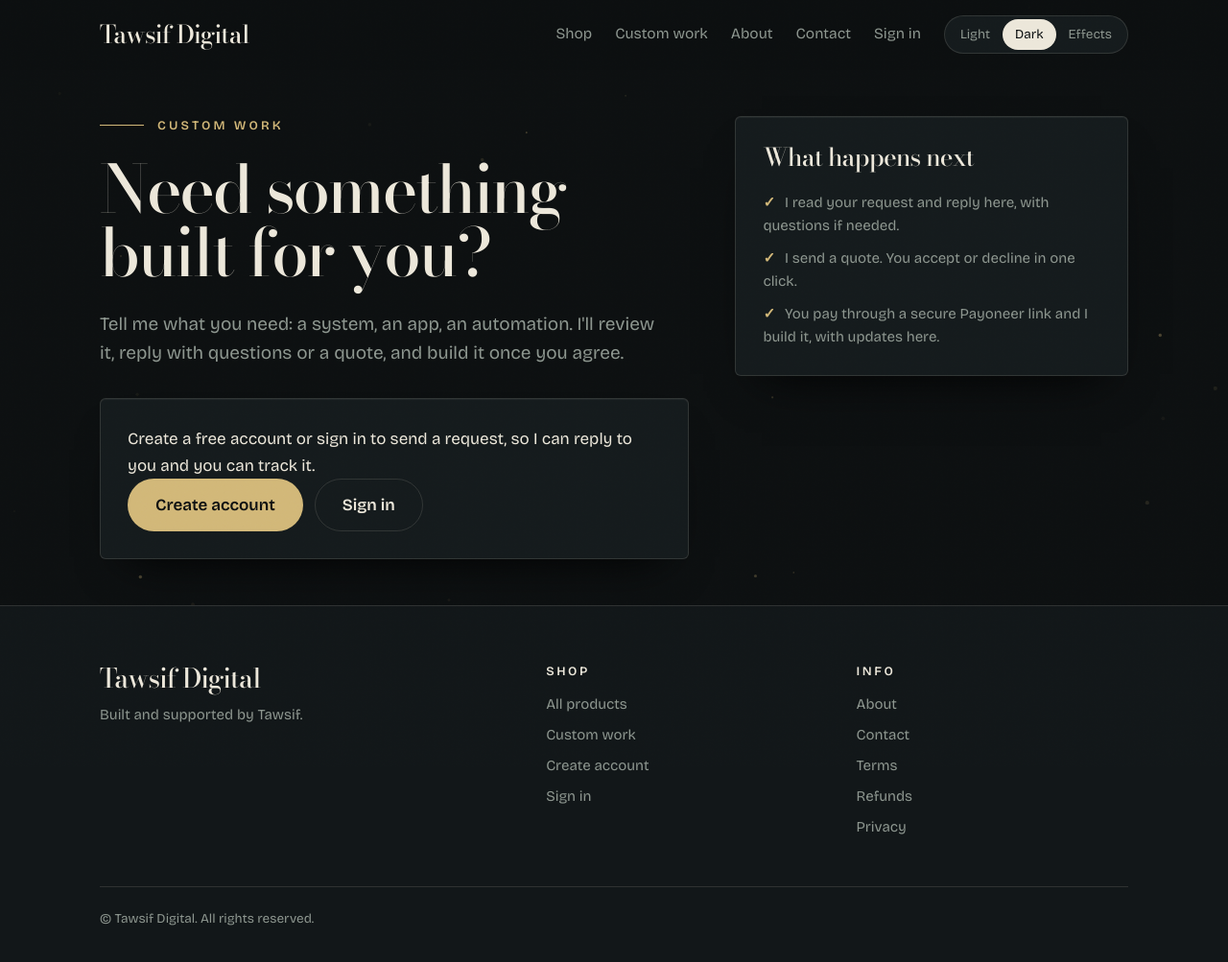
After one commit to taw-ssif26/TawsifDigital, a FastAPI app: page /request in a window 1280 px wide. The commit adds this page. Shown: the whole page at 96% size. Run offline with FastAPI, Linux system fonts and the light colour scheme.

Commit message:
idk what fixrd

```diff
--- a/app/main.py
+++ b/app/main.py
@@ -111,6 +111,32 @@ class Blob(Base):  # product images live in the database, so they survive free h
     __tablename__ = "blobs"
     name: Mapped[str] = mapped_column(String(80), primary_key=True)
     data: Mapped[bytes] = mapped_column(LargeBinary)
+STATUS = {"new": "Received", "reviewing": "Reviewing", "quoted": "Quote sent", "accepted": "Accepted", "in_progress": "In progress", "delivered": "Delivered", "declined": "Declined", "cancelled": "Cancelled"}
+KINDS = ["Software or app", "Automation or workflow", "Website", "Integration or API", "Something else"]
+class CustomRequest(Base):  # a customer asking for something built
+    __tablename__ = "requests"
+    id: Mapped[int] = mapped_column(primary_key=True)
+    user_id: Mapped[int] = mapped_column(ForeignKey("users.id"), index=True)
+    title: Mapped[str] = mapped_column(String(160))
+    kind: Mapped[str] = mapped_column(String(40), default="Something else")
+    details: Mapped[str] = mapped_column(Text, default="")
+    budget: Mapped[str] = mapped_column(String(60), default="")
+    deadline: Mapped[str] = mapped_column(String(60), default="")
+    contact: Mapped[str] = mapped_column(String(120), default="")
+    status: Mapped[str] = mapped_column(String(12), default="new")
+    quote_cents: Mapped[int] = mapped_column(default=0)
+    pay_link: Mapped[str] = mapped_column(String(500), default="")  # Payoneer link for the quote, set by admin
+    admin_note: Mapped[str] = mapped_column(Text, default="")  # private, never shown to the customer
+    created: Mapped[datetime] = mapped_column(default=datetime.utcnow)
+    updated: Mapped[datetime] = mapped_column(default=datetime.utcnow)
+    user: Mapped["User"] = relationship()
+class RequestMsg(Base):
+    __tablename__ = "request_msgs"
+    id: Mapped[int] = mapped_column(primary_key=True)
+    request_id: Mapped[int] = mapped_column(ForeignKey("requests.id"), index=True)
+    from_admin: Mapped[bool] = mapped_column(default=False)
+    body: Mapped[str] = mapped_column(Text)
+    created: Mapped[datetime] = mapped_column(default=datetime.utcnow)
 class Setting(Base):
     __tablename__ = "settings"
     key: Mapped[str] = mapped_column(String(60), primary_key=True)
@@ -137,6 +163,9 @@ DEF = {
  "how_title": ("How-it-works headline", "How it works"),
  "cta_title": ("Closing headline", "Ready when you are."), "cta_sub": ("Closing subtext", "Pick a product, pay securely, and it unlocks in your library as soon as I confirm it."),
  "bd_phone": ("bKash / Nagad number", "+880 1XXX-XXXXXX"),
+ "request_open": ("Accepting custom requests (1 = yes, 0 = no)", "1"),
+ "request_title": ("Custom work page headline", "Need something built for you?"),
+ "request_intro": ("Custom work page intro", "Tell me what you need: a system, an app, an automation. I'll review it, reply with questions or a quote, and build it once you agree."),
  "seller_share": ("Seller share of each sale, percent (used for payouts)", "80"),
  "seo_desc": ("Default meta description", "Source code, n8n automations, templates and software subscriptions with instant delivery."),
  "footer": ("Footer line", "Built and supported by Tawsif."),
@@ -231,7 +260,7 @@ def render(request, db, name, status=200, **ctx):
     S = settings(db)
     request.session.setdefault("csrf", secrets.token_urlsafe(24))
     ctx.update(request=request, S=S, u=me(request, db), csrf=request.session["csrf"], flash=request.session.pop("flash", None), base=BASE,
-               fmt=fmt, show=lambda p: price(p, S), access=has_access, google=bool(G_ID), pages=db.scalars(select(Page)).all())
+               fmt=fmt, show=lambda p: price(p, S), access=has_access, rstatus=STATUS, google=bool(G_ID), pages=db.scalars(select(Page)).all())
     return T.TemplateResponse(request, name, ctx, status_code=status)
 def mail(to, subject, html):  # Brevo transactional API; without a key the message is printed to the console
     key = E("BREVO_API_KEY")
@@ -357,7 +386,7 @@ def logout(request: Request, _=Depends(csrf)): request.session.clear(); return g
 @app.get("/account")
 def account(request: Request, db=Depends(get_db)):
     u = need(request, db)
-    return render(request, db, "account.html", new2fa=request.session.get("new2fa"), orders=db.scalars(select(Order).where(Order.user_id == u.id).order_by(Order.created.desc())).all())
+    return render(request, db, "account.html", reqs=db.scalars(select(CustomRequest).where(CustomRequest.user_id == u.id).order_by(CustomRequest.created.desc())).all(), new2fa=request.session.get("new2fa"), orders=db.scalars(select(Order).where(Order.user_id == u.id).order_by(Order.created.desc())).all())
 @app.post("/account")
 def account_save(request: Request, db=Depends(get_db), _=Depends(csrf), name: str = Form(""), country: str = Form("")):
     u = need(request, db); u.name, u.country = name.strip()[:120], country.strip()[:60]; db.commit(); flash(request, "Profile saved."); return go("/account")
@@ -464,7 +493,9 @@ def admin(request: Request, db=Depends(get_db)):
     expiring = db.scalars(select(Order).where(Order.status == "paid", Order.paid_until.is_not(None), Order.paid_until < now + timedelta(days=7)).order_by(Order.paid_until)).all()
     log = db.scalars(select(Audit).order_by(Audit.id.desc()).limit(40)).all()
     claims = db.scalar(select(func.count(Order.id)).where(Order.status == "pending", Order.claimed == True))  # noqa: E712
-    return render(request, db, "admin.html", DEF=DEF, paid=paid, bals=bals, sh=sh, expiring=expiring, log=log, claims=claims, users=db.scalars(select(User).order_by(User.created.desc())).all(),
+    reqs = db.scalars(select(CustomRequest).order_by(CustomRequest.status != "new", CustomRequest.updated.desc()).limit(60)).all()
+    new_reqs = db.scalar(select(func.count(CustomRequest.id)).where(CustomRequest.status == "new"))
+    return render(request, db, "admin.html", DEF=DEF, paid=paid, bals=bals, sh=sh, expiring=expiring, log=log, claims=claims, reqs=reqs, new_reqs=new_reqs, users=db.scalars(select(User).order_by(User.created.desc())).all(),
                   orders=db.scalars(select(Order).order_by(Order.status != "pending", Order.claimed.desc(), Order.created.desc()).limit(60)).all(), pending=db.scalar(select(func.count(Product.id)).where(Product.status == "pending")))
 @app.post("/admin/settings")
 async def admin_settings(request: Request, db=Depends(get_db)):
@@ -540,6 +571,58 @@ def tfa_login(request: Request, db=Depends(get_db), _=Depends(csrf), code: str =
     u.totp_last = c; db.commit(); request.session.clear(); request.session["uid"] = u.id
     return go("/admin" if u.role == "admin" else "/account")
 
+# ---------- custom work requests ----------
+def req_for(request, db, rid):
+    u = need(request, db); r = db.get(CustomRequest, rid)
+    if not r or (u.role != "admin" and r.user_id != u.id): raise HTTPEx(404)  # customers only ever see their own
+    return u, r
+def tell_admin(r, what):
+    if E("ADMIN_EMAIL"): mail(E("ADMIN_EMAIL"), f"Custom request: {what}", f'<p><b>{_html.escape(r.title)}</b> from {_html.escape(r.user.email)}.</p><p><a href="{BASE}/request/{r.id}">Open it</a></p>')
+@app.get("/request")
+def request_form(request: Request, db=Depends(get_db)): return render(request, db, "request_new.html", kinds=KINDS)
+@app.post("/request")
+def request_create(request: Request, db=Depends(get_db), _=Depends(csrf), title: str = Form(), kind: str = Form("Something else"), details: str = Form(), budget: str = Form(""),
+                   deadline: str = Form(""), contact: str = Form(""), website: str = Form("")):
+    u = need(request, db)
+    if settings(db)["request_open"] != "1": raise HTTPEx(403, "Custom requests are closed right now.")
+    if website: return go("/")  # honeypot: real people never fill the hidden field
+    limit(request, "req", 5, 3600); title, details = title.strip()[:160], details.strip()[:5000]
+    if len(title) < 4 or len(details) < 30: flash(request, "Please add a title and describe what you need in a few sentences."); return go("/request")
+    r = CustomRequest(user_id=u.id, title=title, kind=kind if kind in KINDS else KINDS[-1], details=details, budget=budget.strip()[:60], deadline=deadline.strip()[:60], contact=contact.strip()[:120])
+    db.add(r); db.commit(); tell_admin(r, "new request")
+    flash(request, "Request sent. I'll review it and reply here."); return go(f"/request/{r.id}")
+@app.get("/request/{rid}")
+def request_view(rid: int, request: Request, db=Depends(get_db)):
+    u, r = req_for(request, db, rid)
+    return render(request, db, "request_view.html", r=r, msgs=db.scalars(select(RequestMsg).where(RequestMsg.request_id == r.id).order_by(RequestMsg.id)).all())
+@app.post("/request/{rid}/msg")
+def request_msg(rid: int, request: Request, db=Depends(get_db), _=Depends(csrf), body: str = Form()):
+    u, r = req_for(request, db, rid); limit(request, "rmsg", 20, 3600); body = body.strip()[:2000]
+    if body:
+        adm = u.role == "admin"; db.add(RequestMsg(request_id=r.id, from_admin=adm, body=body)); r.updated = datetime.utcnow(); db.commit()
+        if adm: mail(r.user.email, f"New message about: {r.title}", f'<p>{_html.escape(body)}</p><p><a href="{BASE}/request/{r.id}">Open the conversation</a></p>')
+        else: tell_admin(r, "new message")
+    return go(f"/request/{rid}")
+@app.post("/request/{rid}/respond")
+def request_respond(rid: int, request: Request, db=Depends(get_db), _=Depends(csrf), action: str = Form()):
+    u, r = req_for(request, db, rid)
+    ok = u.id == r.user_id and ((r.status == "quoted" and action in ("accept", "decline")) or (r.status in ("new", "reviewing", "quoted") and action == "cancel"))
+    if not ok: raise HTTPEx(400, "Nothing to respond to.")
+    r.status = {"accept": "accepted", "decline": "declined", "cancel": "cancelled"}[action]; r.updated = datetime.utcnow(); db.commit(); tell_admin(r, STATUS[r.status].lower())
+    flash(request, "Thanks, I've noted that."); return go(f"/request/{rid}")
+@app.post("/admin/request/{rid}")
+def admin_request(rid: int, request: Request, db=Depends(get_db), _=Depends(csrf), status: str = Form(), quote_usd: float = Form(0), pay_link: str = Form(""), admin_note: str = Form("")):
+    adm = need(request, db, "admin"); r = db.get(CustomRequest, rid)
+    if not r: raise HTTPEx(404)
+    if status not in STATUS: raise HTTPEx(400, "Unknown status.")
+    pay_link = pay_link.strip()[:500]
+    if pay_link and not pay_link.startswith("https://"): flash(request, "Payment links must start with https://"); return go(f"/request/{rid}")
+    cents = max(0, round(quote_usd * 100)); changed = status != r.status or cents != r.quote_cents
+    r.status, r.quote_cents, r.pay_link, r.admin_note, r.updated = status, cents, pay_link, admin_note[:3000], datetime.utcnow()
+    audit(db, adm, f"Request {r.id} ({r.title[:40]}): {status}" + (f", quote {fmt(cents)}" if cents else "")); db.commit()
+    if changed: mail(r.user.email, f"Update on your request: {r.title}", f"<p>Status: <b>{STATUS[status]}</b>.</p>" + (f"<p>Quote: <b>{fmt(cents)}</b>.</p>" if cents else "") + f'<p><a href="{BASE}/request/{r.id}">See details and reply</a></p>')
+    flash(request, "Saved." + (" The customer was emailed." if changed else "")); return go(f"/request/{rid}")
+
 # ---------- password reset ----------
 rser = URLSafeTimedSerializer(SECRET, salt="reset")
 def reset_user(token, db):  # token embeds the tail of the current hash, so it dies the moment the password changes (single use)
@@ -599,10 +682,10 @@ def img(name: str, db=Depends(get_db)):
 @app.get("/robots.txt")
 def robots():
     ai = "\n".join(f"User-agent: {b}\nAllow: /\n" for b in ("GPTBot", "ClaudeBot", "PerplexityBot", "Google-Extended", "CCBot"))
-    return PlainTextResponse(f"User-agent: *\nAllow: /\nDisallow: /admin\nDisallow: /studio\nDisallow: /account\nDisallow: /buy\nDisallow: /download\n\n{ai}\nSitemap: {BASE}/sitemap.xml\n")
+    return PlainTextResponse(f"User-agent: *\nAllow: /\nDisallow: /admin\nDisallow: /studio\nDisallow: /account\nDisallow: /buy\nDisallow: /request/\nDisallow: /download\n\n{ai}\nSitemap: {BASE}/sitemap.xml\n")
 @app.get("/sitemap.xml")
 def sitemap(db=Depends(get_db)):
-    urls = ["/", "/products"] + [f"/pages/{p.slug}" for p in db.scalars(select(Page))] + [f"/p/{p.slug}" for p in db.scalars(select(Product).where(Product.status == "live"))]
+    urls = ["/", "/products", "/request"] + [f"/pages/{p.slug}" for p in db.scalars(select(Page))] + [f"/p/{p.slug}" for p in db.scalars(select(Product).where(Product.status == "live"))]
     return Response('<?xml version="1.0" encoding="UTF-8"?><urlset xmlns="http://www.sitemaps.org/schemas/sitemap/0.9">' + "".join(f"<url><loc>{BASE}{u}</loc></url>" for u in urls) + "</urlset>", media_type="application/xml")
 @app.get("/llms.txt")
 def llms(db=Depends(get_db)):
--- a/app/templates/account.html
+++ b/app/templates/account.html
@@ -1,6 +1,8 @@
 {% extends "base.html" %}{% block title %}Account | {{ S.site_name }}{% endblock %}{% block robots %}<meta name="robots" content="noindex">{% endblock %}
 {% block body %}<section class="sec"><h1 style="font-size:clamp(38px,6vw,64px)">Your library</h1>
 {% for o in orders if o.status == 'paid' %}<div class="row" style="grid-template-columns:1fr auto"><span class="n">{{ o.product.title }}<small>{% if o.license %}License key: <b>{{ o.license }}</b>. {% endif %}{% if o.product.per and o.paid_until %}Access until {{ o.paid_until.strftime('%b %d, %Y') }}{% if not access(o) %} (expired, pay again to renew){% endif %}.{% endif %}</small></span><span>{% if access(o) %}<a class="btn s" href="/download/{{ o.code }}">{{ 'Open' if o.product.link and not o.product.file_name else 'Download' }}</a>{% else %}<a class="btn s o" href="/p/{{ o.product.slug }}">Renew</a>{% endif %}</span></div>{% else %}<p class="mute" style="margin:18px 0">Purchases appear here once payment is confirmed.</p>{% endfor %}
+<h2 style="font-size:32px;margin:48px 0 8px">Custom requests</h2>
+{% for r in reqs %}<a class="row" href="/request/{{ r.id }}" style="grid-template-columns:1fr auto"><span class="n">{{ r.title }}<small>{{ r.kind }}</small></span><span class="pill {{ 'hot' if r.status == 'quoted' }}">{{ rstatus[r.status] }}</span></a>{% else %}<p class="mute">Need something built for you? <a href="/request">Request custom work</a>.</p>{% endfor %}{% if reqs %}<p style="margin-top:18px"><a class="btn o s" href="/request">New request</a></p>{% endif %}
 <div class="two"><div><h2 style="font-size:32px">Payment history</h2><div class="scroll"><table><tr><th>Order</th><th>Product</th><th>Via</th><th>Amount</th><th>Status</th></tr>
 {% for o in orders %}<tr><td>{% if o.status=='pending' %}<a href="/order/{{ o.code }}">{{ o.code }}</a>{% else %}{{ o.code }}{% endif %}</td><td>{{ o.product.title }}</td><td>{{ {'payoneer': 'Payoneer', 'free': 'Free'}.get(o.provider, 'bKash/Nagad') }}</td><td>{{ fmt(o.amount_cents) if o.amount_cents else 'Free' }}</td><td><span class="pill">{{ o.status }}</span></td></tr>{% endfor %}</table></div></div>
 <form method="post" class="card st"><h2 style="font-size:32px">Profile</h2><input type="hidden" name="csrf_token" value="{{ csrf }}"><label>Name<input name="name" value="{{ u.name }}" maxlength="120"></label><label>Country<select name="country">{% for c in ['Bangladesh','United States','United Kingdom','Canada','Germany','India','Other'] %}<option {{ 'selected' if c==u.country }}>{{ c }}</option>{% endfor %}</select></label><p class="mute">{{ u.email }}</p><button class="btn">Save</button></form></div><div class="two" style="padding-top:0"><div class="card st"><h2 style="font-size:32px">Two-factor sign-in</h2>
--- a/app/templates/admin.html
+++ b/app/templates/admin.html
@@ -1,7 +1,8 @@
 {% extends "base.html" %}{% block title %}Admin | {{ S.site_name }}{% endblock %}{% block robots %}<meta name="robots" content="noindex">{% endblock %}
 {% block body %}<section class="sec"><h1 style="font-size:clamp(38px,6vw,64px)">Dashboard</h1>{% if not u.totp %}<p class="msg">Turn on two-factor sign-in for this admin account in <a href="/account">your account</a>.</p>{% endif %}
-<div class="stats"><div><b>{{ fmt(paid[1]) }}</b>revenue</div><div><b>{{ paid[0] }}</b>paid orders</div><div><b>{{ users|length }}</b>users</div><div><b>{{ pending }}</b><a href="/studio">awaiting approval</a></div><div><b>{{ claims }}</b>payments to confirm</div></div>
-<details open><summary>Site content and offers</summary><form method="post" action="/admin/settings" class="st" style="margin-top:16px"><input type="hidden" name="csrf_token" value="{{ csrf }}">{% for k,(label,_) in DEF.items() %}<label>{{ label }}{% if S[k]|length > 70 %}<textarea name="{{ k }}" style="min-height:80px">{{ S[k] }}</textarea>{% else %}<input name="{{ k }}" value="{{ S[k] }}">{% endif %}</label>{% endfor %}<button class="btn">Save content</button></form></details>
+<div class="stats"><div><b>{{ fmt(paid[1]) }}</b>revenue</div><div><b>{{ paid[0] }}</b>paid orders</div><div><b>{{ users|length }}</b>users</div><div><b>{{ pending }}</b><a href="/studio">awaiting approval</a></div><div><b>{{ claims }}</b>payments to confirm</div><div><b>{{ new_reqs }}</b>new custom requests</div></div>
+<details open><summary>Custom requests ({{ new_reqs }} new)</summary>{% for r in reqs %}<a class="row" href="/request/{{ r.id }}" style="grid-template-columns:1fr auto auto;padding:16px 0"><span class="n" style="font-size:22px">{{ r.title }}<small>{{ r.user.email }} · {{ r.kind }}{% if r.budget %} · budget {{ r.budget }}{% endif %}</small></span><span class="pill {{ 'hot' if r.status == 'new' }}">{{ rstatus[r.status] }}</span><span class="mute" style="font-size:14px">{{ r.updated.strftime('%b %d') }}</span></a>{% else %}<p class="mute" style="margin-top:12px">No requests yet.</p>{% endfor %}</details>
+<details><summary>Site content and offers</summary><form method="post" action="/admin/settings" class="st" style="margin-top:16px"><input type="hidden" name="csrf_token" value="{{ csrf }}">{% for k,(label,_) in DEF.items() %}<label>{{ label }}{% if S[k]|length > 70 %}<textarea name="{{ k }}" style="min-height:80px">{{ S[k] }}</textarea>{% else %}<input name="{{ k }}" value="{{ S[k] }}">{% endif %}</label>{% endfor %}<button class="btn">Save content</button></form></details>
 <details><summary>Pages</summary>{% for pg in pages %}<form method="post" action="/admin/page" class="st card" style="margin:14px 0"><input type="hidden" name="csrf_token" value="{{ csrf }}"><input type="hidden" name="slug" value="{{ pg.slug }}"><label>Title<input name="title" value="{{ pg.title }}"></label><label>Body (/pages/{{ pg.slug }})<textarea name="body">{{ pg.body }}</textarea></label><div><button class="btn s">Save</button> <button class="btn s o" name="delete" value="1">Delete</button></div></form>{% endfor %}
 <form method="post" action="/admin/page" class="st card"><input type="hidden" name="csrf_token" value="{{ csrf }}"><label>New page address<input name="slug" required placeholder="privacy"></label><label>Title<input name="title" required></label><label>Body<textarea name="body"></textarea></label><button class="btn s">Add page</button></form></details>
 <details><summary>Orders</summary><div class="scroll"><table><tr><th>Code</th><th>Buyer</th><th>Product</th><th>Via</th><th>Amount</th><th>Status</th><th></th></tr>{% for o in orders %}<tr><td>{{ o.code }}</td><td>{{ o.user.email }}</td><td>{{ o.product.title }}</td><td>{{ o.provider }}{% if o.paid_until %}<br><small class="mute">until {{ o.paid_until.strftime('%b %d') }}</small>{% endif %}</td><td>{{ fmt(o.amount_cents) }}</td><td><span class="pill">{{ o.status }}</span>{% if o.claimed and o.status=='pending' %} <span class="pill hot">says paid</span>{% endif %}{% if o.note %}<br><small class="mute">{{ o.note }}</small>{% endif %}</td><td><form method="post" action="/admin/order/{{ o.id }}" style="display:flex;gap:6px"><input type="hidden" name="csrf_token" value="{{ csrf }}">{% if o.status != 'paid' %}<button class="btn s" name="action" value="paid">Mark paid</button>{% elif o.product.per %}<button class="btn s" name="action" value="renew">Renew +1 month</button><button class="btn s o" name="action" value="refunded">Refund</button>{% else %}<button class="btn s o" name="action" value="refunded">Refund</button>{% endif %}</form></td></tr>{% endfor %}</table></div></details>
--- a/app/templates/base.html
+++ b/app/templates/base.html
@@ -12,14 +12,14 @@
 <div id="ld" aria-hidden="true"><b>{{ S.site_name }}</b><u></u></div><canvas id="fxc" aria-hidden="true"></canvas><div class="grain"></div><div id="glow"></div><div id="ring"></div><div id="bar"></div>
 {% if S.offer_on == '1' %}<div id="offer" data-end="{{ S.offer_ends }}">{{ S.offer_text }} · {{ S.offer_pct }}% off everything{% if S.offer_ends %} · ends in <span id="cd"></span>{% endif %}</div>{% endif %}
 <header><div class="w hd"><a class="logo" href="/">{{ S.site_name }}</a>
-<nav><a href="/products">Shop</a>{% for p in pages if p.slug in ('about','contact') %}<a href="/pages/{{ p.slug }}">{{ p.title }}</a>{% endfor %}
+<nav><a href="/products">Shop</a><a href="/request">Custom work</a>{% for p in pages if p.slug in ('about','contact') %}<a href="/pages/{{ p.slug }}">{{ p.title }}</a>{% endfor %}
 {% if u %}{% if u.role == 'admin' %}<a href="/admin">Admin</a>{% endif %}{% if u.role in ('admin','seller') %}<a href="/studio">Studio</a>{% endif %}<a href="/account">Account</a>
 <form method="post" action="/logout" style="display:inline"><input type="hidden" name="csrf_token" value="{{ csrf }}"><button class="lnk">Sign out</button></form>
 {% else %}<a href="/login">Sign in</a>{% endif %}
 <div class="seg" role="group" aria-label="Theme"><button data-t="light">Light</button><button data-t="dark">Dark</button><button data-t="fx">Effects</button></div></nav></div></header>
 <main><div class="w">{% if flash %}<p class="msg" role="status">{{ flash }}</p>{% endif %}{% block body %}{% endblock %}</div></main>
 <footer><div class="w"><div class="fg"><div><a class="logo" href="/" style="color:var(--fg);font-size:28px;margin-bottom:12px">{{ S.site_name }}</a><p style="max-width:34ch">{{ S.footer }}</p></div>
-<div><h4>Shop</h4><a href="/products">All products</a>{% if u %}<a href="/account">Your library</a>{% else %}<a href="/register">Create account</a><a href="/login">Sign in</a>{% endif %}</div>
+<div><h4>Shop</h4><a href="/products">All products</a><a href="/request">Custom work</a>{% if u %}<a href="/account">Your library</a>{% else %}<a href="/register">Create account</a><a href="/login">Sign in</a>{% endif %}</div>
 <div><h4>Info</h4>{% for p in pages %}<a href="/pages/{{ p.slug }}">{{ p.title }}</a>{% endfor %}</div></div>
 <p class="fine">© {{ S.site_name }}. All rights reserved.</p></div></footer>
 </body></html>
--- a/app/templates/home.html
+++ b/app/templates/home.html
@@ -10,5 +10,5 @@
 <section><div class="sh"><h2 data-r>The catalog</h2><a class="btn o s" href="/products">See everything</a></div>
 <div class="grid">{% set rest = products[1:] if products|length > 1 else products %}{% for p in rest %}{{ card(p) }}{% else %}<p class="mute">Products appear here once they're published.</p>{% endfor %}</div></section>
 <section class="band"><div class="in"><h2 data-r>{{ S.how_title }}</h2><div class="steps">{% for i in (1,2,3) %}<div class="step" data-r><b>0{{ i }}</b><h3>{{ S['t%d_h'|format(i)] }}</h3><p>{{ S['t%d_p'|format(i)] }}</p></div>{% endfor %}</div></div></section>
-<section class="cta2"><h2 data-r>{{ S.cta_title }}</h2><p data-r>{{ S.cta_sub }}</p><a class="btn" href="/products" data-r>{{ S.cta_text }}</a></section>
+<section class="cta2"><h2 data-r>{{ S.cta_title }}</h2><p data-r>{{ S.cta_sub }}</p><div class="cta" style="justify-content:center" data-r><a class="btn" href="/products">{{ S.cta_text }}</a><a class="btn o" href="/request">Request custom work</a></div></section>
 {% endblock %}
--- /dev/null
+++ b/app/templates/request_new.html
@@ -0,0 +1,13 @@
+{% extends "base.html" %}{% block title %}Custom work | {{ S.site_name }}{% endblock %}{% block desc %}{{ S.request_intro }}{% endblock %}
+{% block body %}<div class="two"><section><p class="eyebrow">Custom work</p><h1 style="font-size:clamp(38px,5.4vw,72px)">{{ S.request_title }}</h1><p class="lead">{{ S.request_intro }}</p>
+{% if S.request_open != '1' %}<div class="card"><p>I'm not taking custom requests right now. Check back soon.</p></div>
+{% elif not u %}<div class="card st"><p>Create a free account or sign in to send a request, so I can reply to you and you can track it.</p><div class="cta"><a class="btn" href="/register">Create account</a><a class="btn o" href="/login">Sign in</a></div></div>
+{% else %}<form method="post" class="st card" data-tilt><input type="hidden" name="csrf_token" value="{{ csrf }}"><input name="website" tabindex="-1" autocomplete="off" aria-hidden="true" style="position:absolute;left:-9999px;width:1px">
+<label>What should I call it?<input name="title" required minlength="4" maxlength="160" placeholder="e.g. Inventory tracker for my shop"></label>
+<label>Type<select name="kind">{% for k in kinds %}<option>{{ k }}</option>{% endfor %}</select></label>
+<label>Describe what you need (who uses it, what it should do, anything it must connect to)<textarea name="details" required minlength="30" maxlength="5000" style="min-height:200px"></textarea></label>
+<label>Budget (optional)<input name="budget" maxlength="60" placeholder="e.g. $500 to $800"></label>
+<label>When do you need it? (optional)<input name="deadline" maxlength="60" placeholder="e.g. end of next month"></label>
+<label>Best way to reach you besides email (optional)<input name="contact" maxlength="120" placeholder="e.g. WhatsApp +880..."></label>
+<button class="btn">Send request</button></form>{% endif %}</section>
+<aside class="card"><h3 style="font-size:26px;margin-bottom:14px">What happens next</h3><ol class="ticks" style="list-style:none"><li>I read your request and reply here, with questions if needed.</li><li>I send a quote. You accept or decline in one click.</li><li>You pay through a secure Payoneer link and I build it, with updates here.</li></ol></aside></div>{% endblock %}
```
Also changed, not shown: app/templates/request_view.html (added, +17 -0 lines), tests/test_requests.py (added, +51 -0 lines), README.md.
